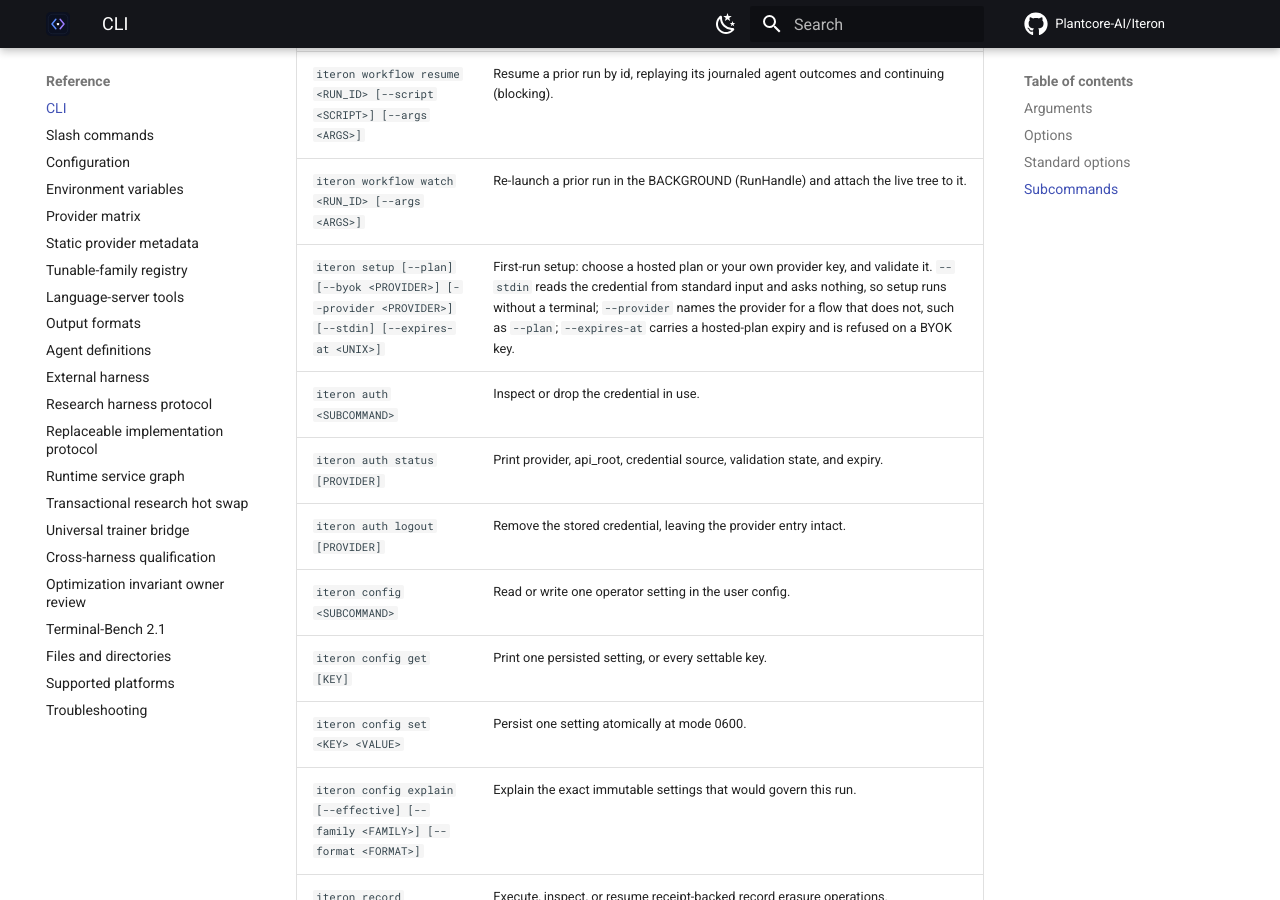
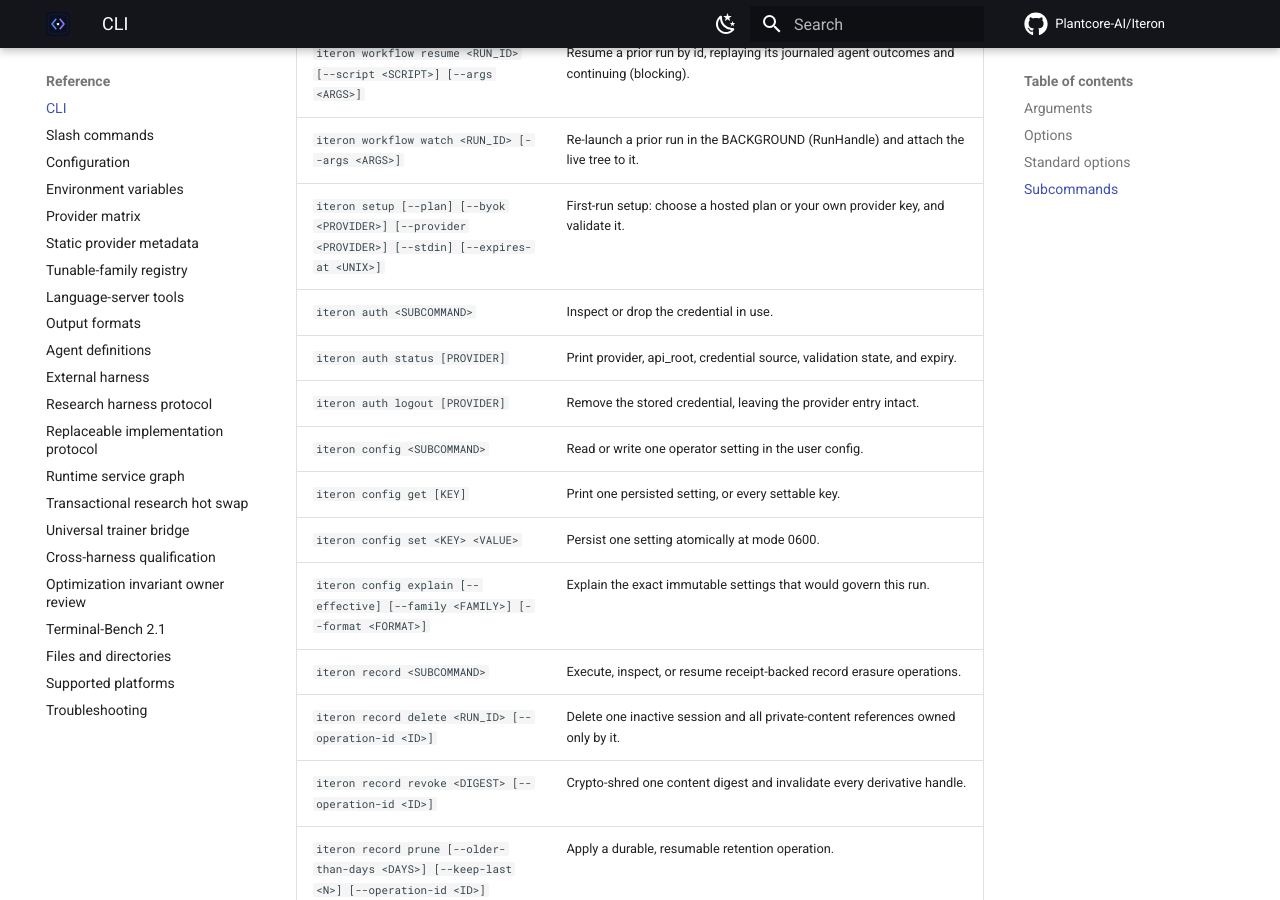
Before and after one commit to Plantcore-AI/Iteron, an MkDocs documentation site: the page built from docs/reference/cli.md, in a window 1280 px wide and 900 px high, scrolled down 5374 px. Built offline with MkDocs 1.6.1 and Material for MkDocs 9.7.7, drawn with Linux system fonts in a browser that asks for light colours; comment, search, counter and statistics services are not loaded.

```diff
--- a/docs/reference/cli.md
+++ b/docs/reference/cli.md
@@ -91,7 +91,7 @@
 | `iteron workflow list` | List persisted workflow runs (id, status, agents, model) under the workflows dir. |
 | `iteron workflow resume <RUN_ID> [--script <SCRIPT>] [--args <ARGS>]` | Resume a prior run by id, replaying its journaled agent outcomes and continuing (blocking). |
 | `iteron workflow watch <RUN_ID> [--args <ARGS>]` | Re-launch a prior run in the BACKGROUND (RunHandle) and attach the live tree to it. |
-| `iteron setup [--plan] [--byok <PROVIDER>] [--provider <PROVIDER>] [--stdin] [--expires-at <UNIX>]` | First-run setup: choose a hosted plan or your own provider key, and validate it. `--stdin` reads the credential from standard input and asks nothing, so setup runs without a terminal; `--provider` names the provider for a flow that does not, such as `--plan`; `--expires-at` carries a hosted-plan expiry and is refused on a BYOK key. |
+| `iteron setup [--plan] [--byok <PROVIDER>] [--provider <PROVIDER>] [--stdin] [--expires-at <UNIX>]` | First-run setup: choose a hosted plan or your own provider key, and validate it. |
 | `iteron auth <SUBCOMMAND>` | Inspect or drop the credential in use. |
 | `iteron auth status [PROVIDER]` | Print provider, api_root, credential source, validation state, and expiry. |
 | `iteron auth logout [PROVIDER]` | Remove the stored credential, leaving the provider entry intact. |
```
